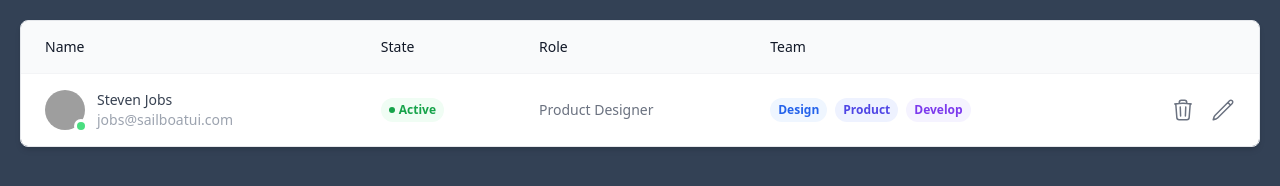
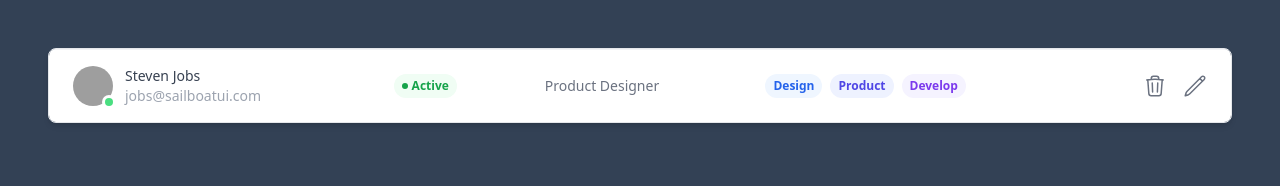
Before and after one commit to donCelis/computer-science-gen31, a website built with Vite: page db-alumnos/index.html in a window 1280 px wide. Built offline with nearby package versions, Linux system fonts and the light colour scheme; grey boxes are pictures that could not be loaded.

Commit message:
Refactor table layout in index.html

```diff
--- a/db-alumnos/index.html
+++ b/db-alumnos/index.html
@@ -8,30 +8,15 @@
     <script type="module" src="./src/main.js"></script>
   </head>
   <body class="bg-slate-700">
-    <section class="container">
+    <section class="container mx-auto p-12">
       <!-- Table -->
-      <div
-        class="overflow-hidden rounded-lg border border-gray-200 shadow-md m-5"
-      >
+      <div class="overflow-hidden rounded-lg border border-gray-200 shadow-md">
         <table
+          id="table-container"
           class="w-full border-collapse bg-white text-left text-sm text-gray-500"
         >
           <thead class="bg-gray-50">
-            <tr>
-              <th scope="col" class="px-6 py-4 font-medium text-gray-900">
-                Name
-              </th>
-              <th scope="col" class="px-6 py-4 font-medium text-gray-900">
-                State
-              </th>
-              <th scope="col" class="px-6 py-4 font-medium text-gray-900">
-                Role
-              </th>
-              <th scope="col" class="px-6 py-4 font-medium text-gray-900">
-                Team
-              </th>
-              <th scope="col" class="px-6 py-4 font-medium text-gray-900"></th>
-            </tr>
+            <tr></tr>
           </thead>
           <tbody class="divide-y divide-gray-100 border-t border-gray-100">
             <tr class="hover:bg-gray-50">
```
